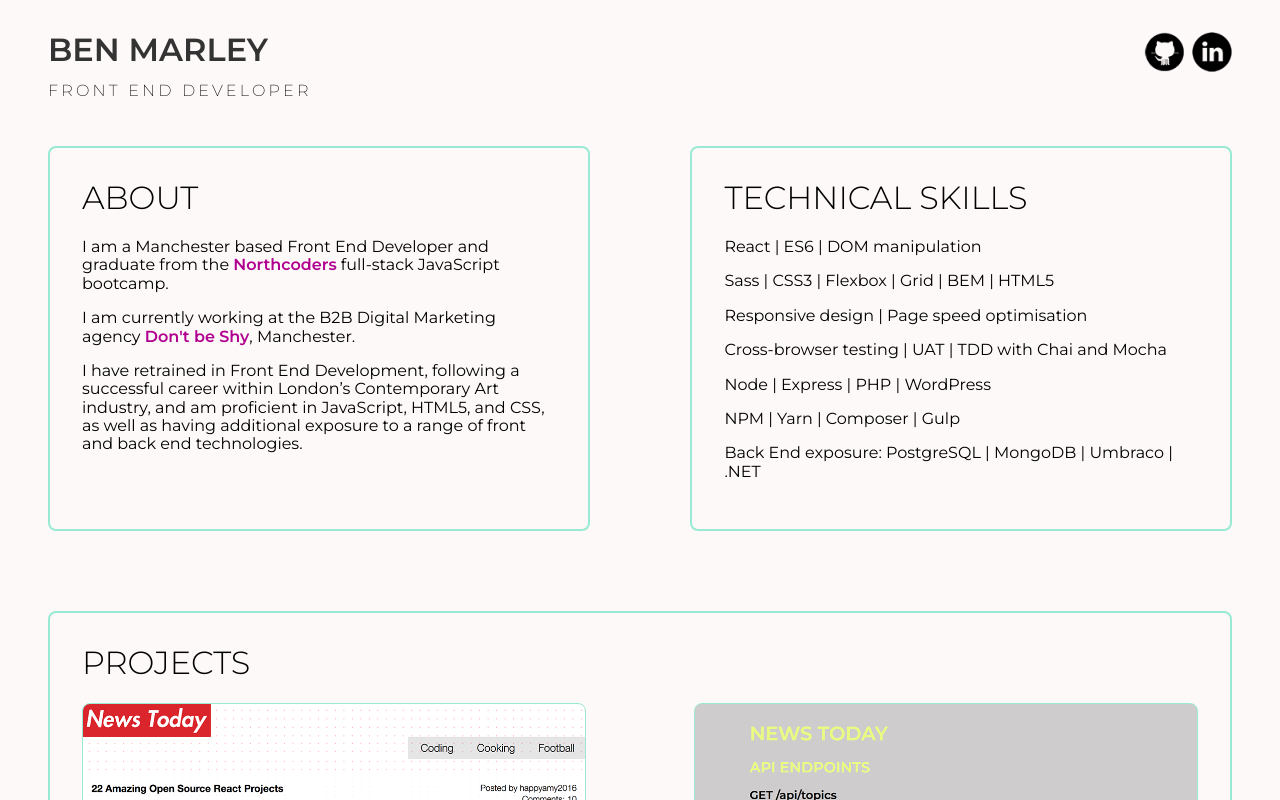
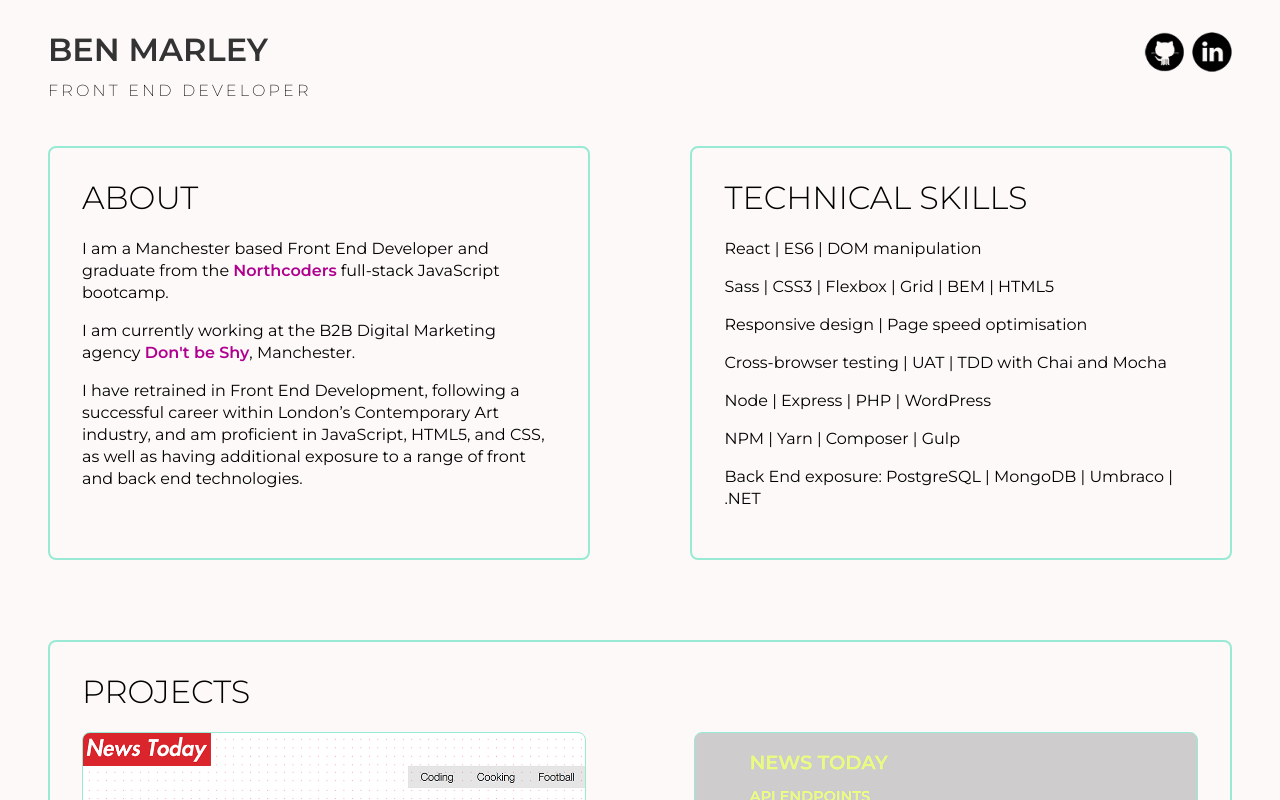
Before and after one commit to bnmrly/bnmrly.github.io, a React (Create React App) app: page / in a window 1280 px wide. Shown: the top 800 px of the page. Built offline with nearby package versions, Linux system fonts and the light colour scheme.

Commit message:
Tweak line height

```diff
--- a/src/GlobalStyle.js
+++ b/src/GlobalStyle.js
@@ -4,11 +4,7 @@ const GlobalStyle = createGlobalStyle`
 
 @import url('https://fonts.googleapis.com/css?family=Montserrat:100,200,300,400,500,600,700,800,900&display=swap');
 
-@import url('https://fonts.googleapis.com/css?family=Work+Sans:100,200,300,400,500,600,700,800,900&display=swap" rel="stylesheet');
-
-
 body {
-  font-family: 'Work Sans', sans-serif;
   font-family: 'Montserrat', sans-serif;
   color: ${props => props.theme.color.primaryFontColor};
   background-color: ${props => props.theme.color.siteBackground};
@@ -37,6 +33,11 @@ a:hover {
 ul {
   list-style-type: none;
   padding-left: 0;
+  line-height: 22px;
+}
+
+p {
+  line-height: 22px;
 }
 `;
 
```
